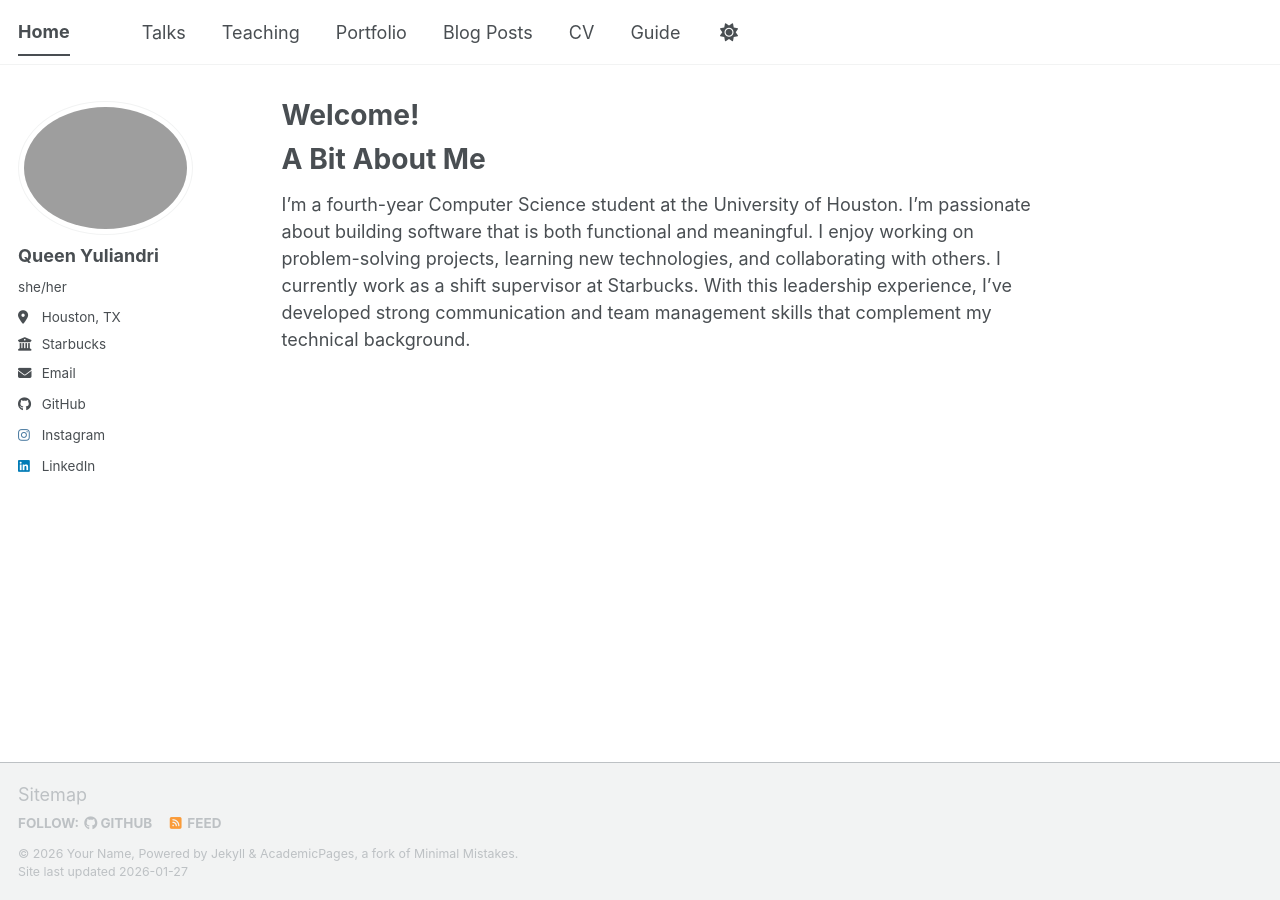
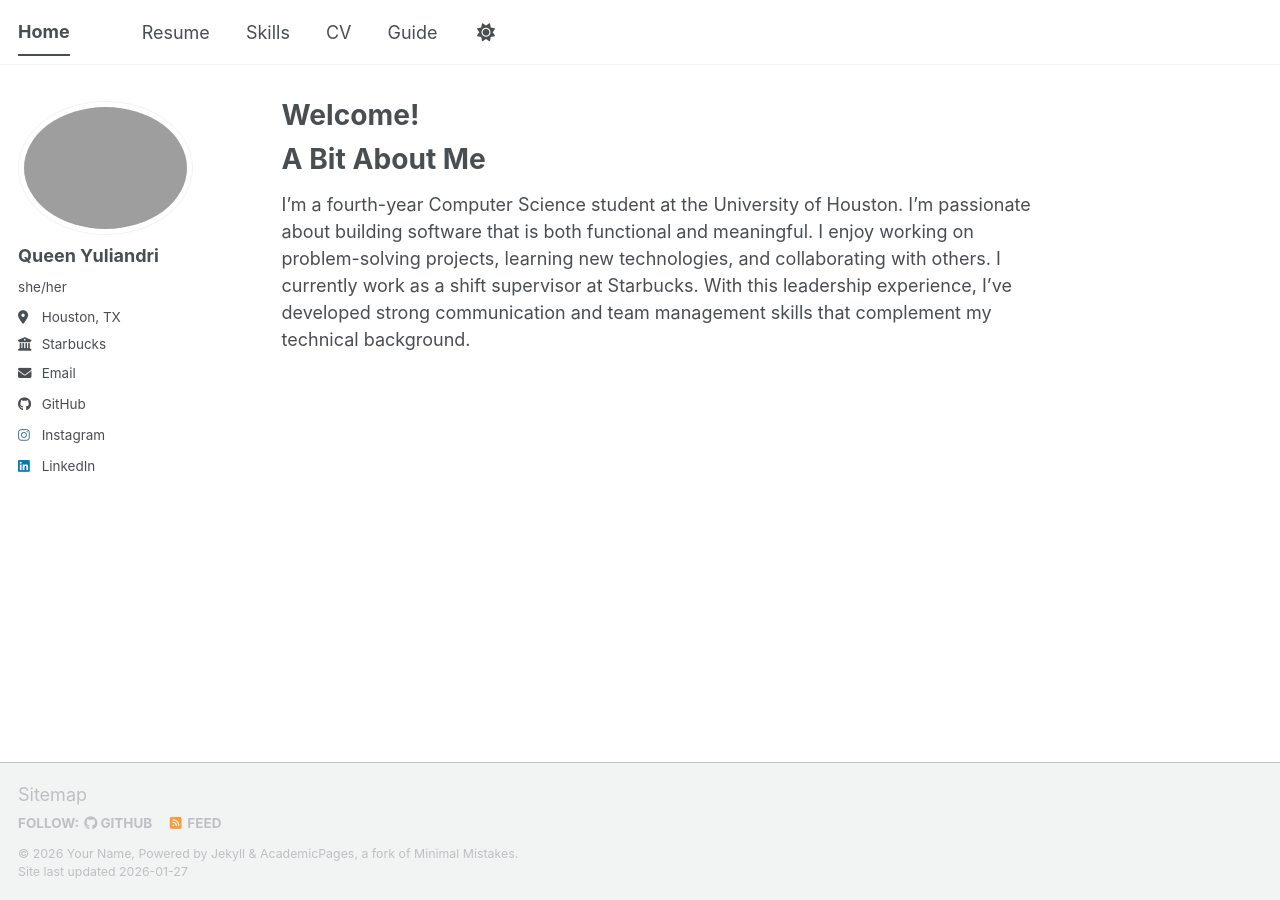
Before and after one commit to Queen-aty/Queen-aty.github.io, a Jekyll site: the page built from _pages/about.md, in a window 1280 px wide. Built offline with Jekyll 4.4.1, drawn with Linux system fonts in a browser that asks for light colours; a script bundle is joined from its source files by our own code; library files that are not in the unit come from our copies.

Commit message:
Update navigation.yml

```diff
--- a/_data/navigation.yml
+++ b/_data/navigation.yml
@@ -8,17 +8,11 @@
 #      Markdown formatted page while the second is generated using JSON.
 
 main:
-  - title: "Talks"
-    url: /talks/
+  - title: "Resume"
+    url: /resume/
 
-  - title: "Teaching"
-    url: /teaching/
-
-  - title: "Portfolio"
-    url: /portfolio/
-
-  - title: "Blog Posts"
-    url: /year-archive/
+  - title: "Skills"
+    url: /skills/
 
   - title: "CV"
     url: /cv/
```
